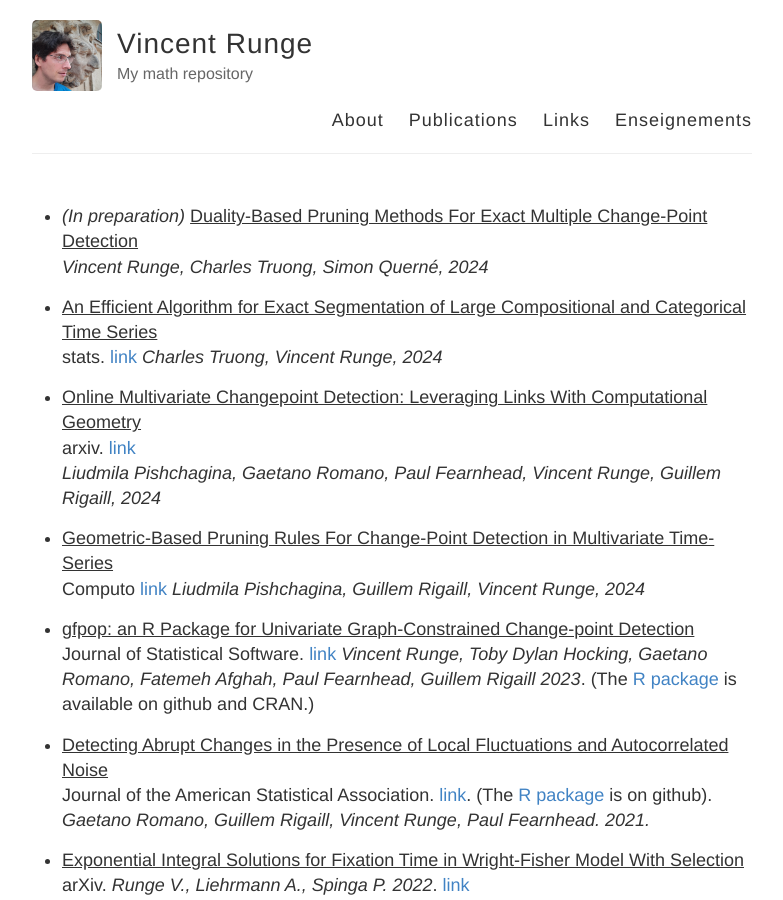
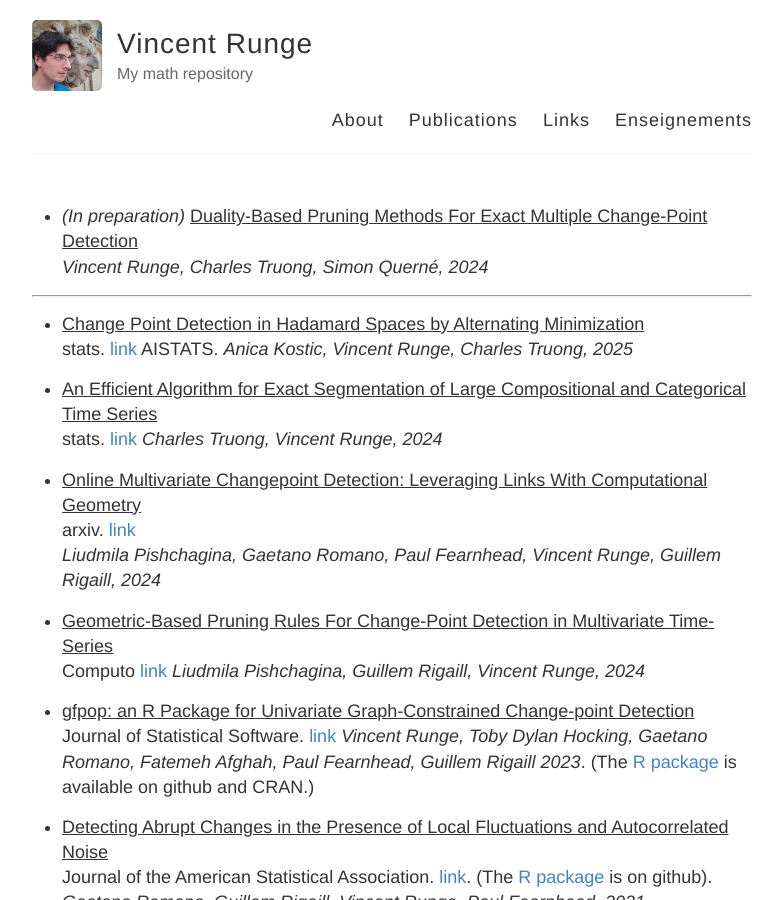
Before and after one commit to vincentrunge/vincentrunge.github.io, a Jekyll site: the page built from Publications.md, in a window 1280 px wide and 900 px high. Shown: the whole window, without its empty margins (248-1031 px from the left). Built offline with Jekyll 4.4.1, drawn with Linux system fonts in a browser that asks for light colours.

Commit message:
Update Publications.md

```diff
--- a/Publications.md
+++ b/Publications.md
@@ -7,6 +7,12 @@ permalink: /Publications/
 
 * *(In preparation)* <u>Duality-Based Pruning Methods For Exact Multiple Change-Point Detection</u>
 *Vincent Runge, Charles Truong, Simon Querné, 2024*
+
+_ _ _
+
+* <u>Change Point Detection in Hadamard Spaces by Alternating Minimization</u>
+stats. [link](https://openreview.net/forum?id=Leyh3mDyof)
+AISTATS. *Anica Kostic, Vincent Runge, Charles Truong, 2025*
 
 * <u>An Efficient Algorithm for Exact Segmentation of Large Compositional and Categorical Time Series</u>
 stats. [link](http://dx.doi.org/10.1002/sta4.70012)
```
